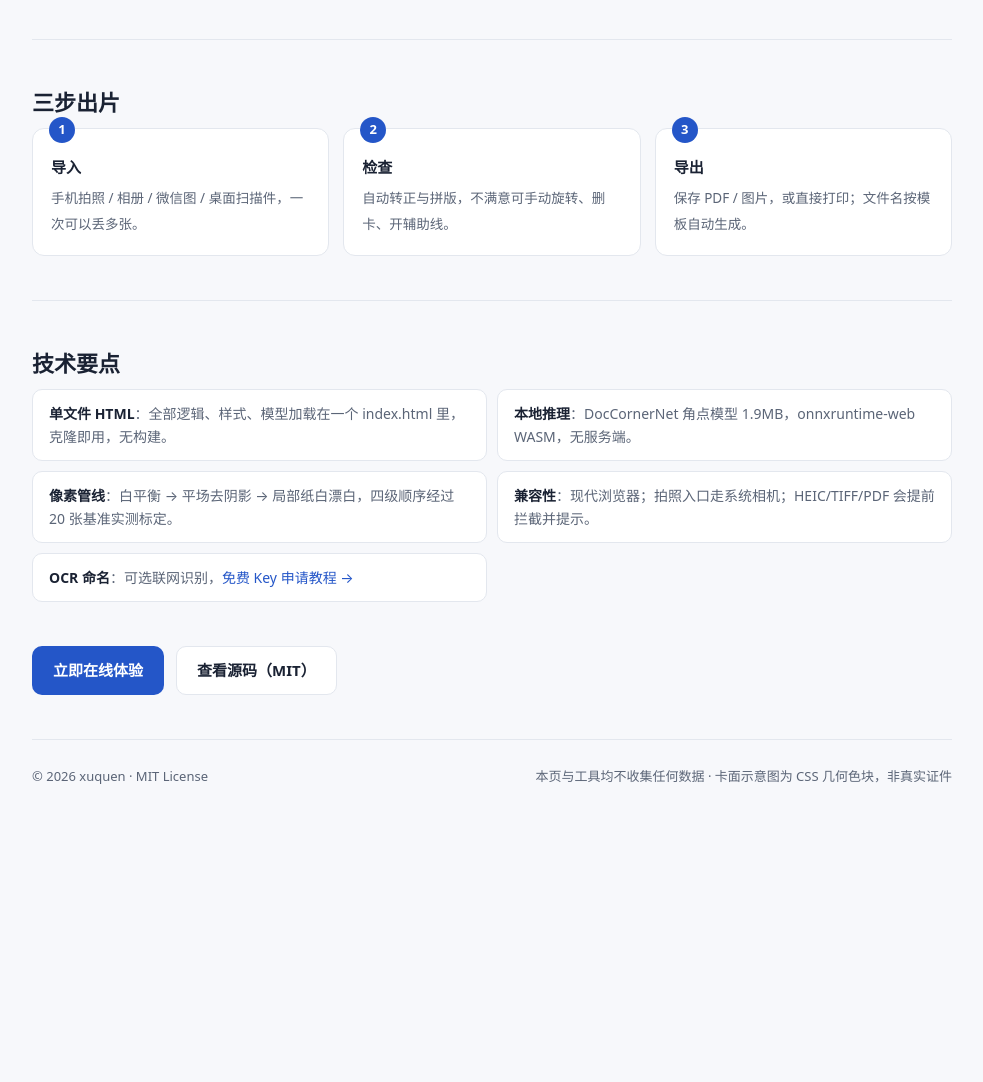
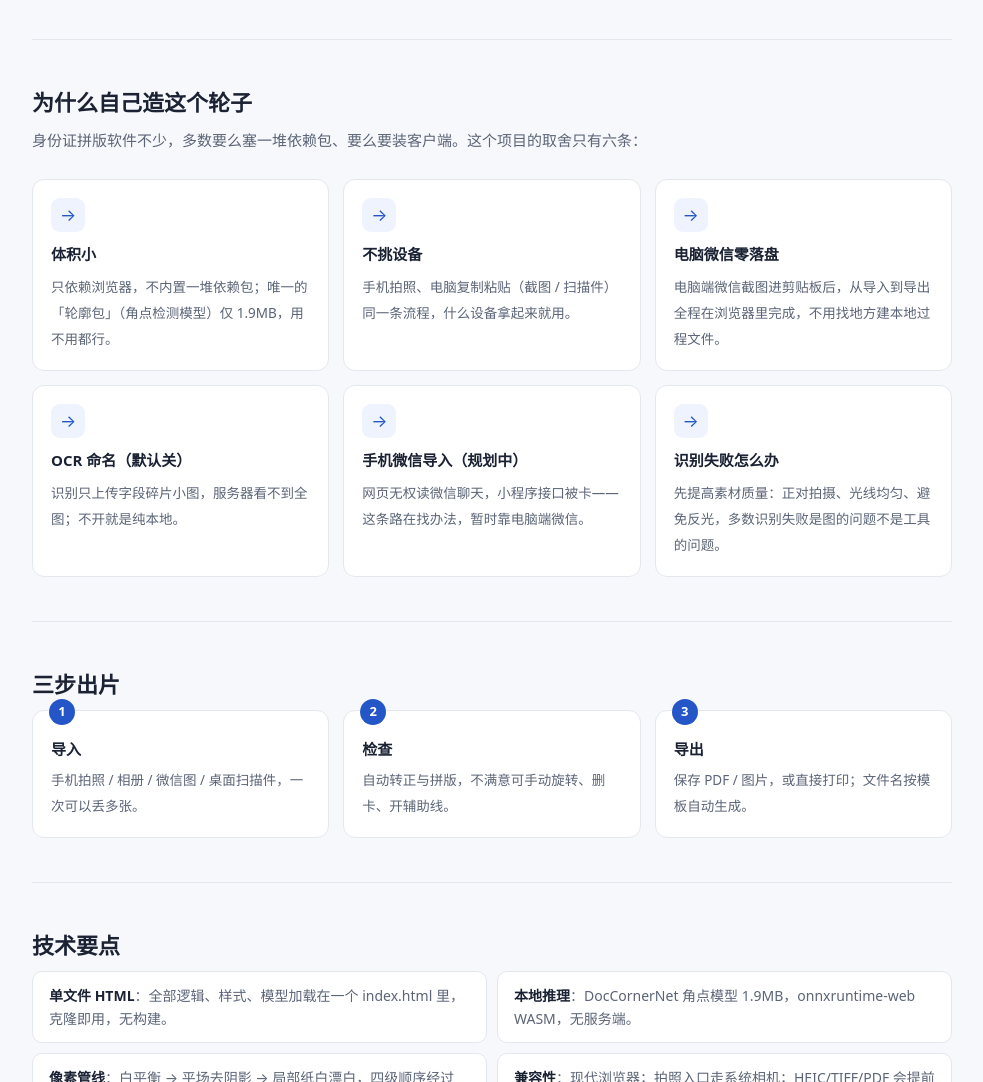
Before and after one commit to xuquen/sfzcopys, a plain HTML site: page index.html in a window 1280 px wide. Shown: the part 1120-2202 px from the top of the page, without its empty margins (148-1131 px from the left). Before the commit the page ends 1948 px from the top, so only its background shows below. Drawn offline with Linux system fonts and the light colour scheme.

Commit message:
docs: 项目定位「为什么自己造这个轮子」（六条取舍）加入展示页与 README

```diff
--- a/index.html
+++ b/index.html
@@ -140,6 +140,19 @@
   </section>
 
   <section>
+    <h2>为什么自己造这个轮子</h2>
+    <p class="sub">身份证拼版软件不少，多数要么塞一堆依赖包、要么要装客户端。这个项目的取舍只有六条：</p>
+    <div class="grid">
+      <div class="f"><span class="ic">→</span><b>体积小</b><span>只依赖浏览器，不内置一堆依赖包；唯一的「轮廓包」（角点检测模型）仅 1.9MB，用不用都行。</span></div>
+      <div class="f"><span class="ic">→</span><b>不挑设备</b><span>手机拍照、电脑复制粘贴（截图 / 扫描件）同一条流程，什么设备拿起来就用。</span></div>
+      <div class="f"><span class="ic">→</span><b>电脑微信零落盘</b><span>电脑端微信截图进剪贴板后，从导入到导出全程在浏览器里完成，不用找地方建本地过程文件。</span></div>
+      <div class="f"><span class="ic">→</span><b>OCR 命名（默认关）</b><span>识别只上传字段碎片小图，服务器看不到全图；不开就是纯本地。</span></div>
+      <div class="f"><span class="ic">→</span><b>手机微信导入（规划中）</b><span>网页无权读微信聊天，小程序接口被卡——这条路在找办法，暂时靠电脑端微信。</span></div>
+      <div class="f"><span class="ic">→</span><b>识别失败怎么办</b><span>先提高素材质量：正对拍摄、光线均匀、避免反光，多数识别失败是图的问题不是工具的问题。</span></div>
+    </div>
+  </section>
+
+  <section>
     <h2>三步出片</h2>
     <div class="steps">
       <div class="step"><b>导入</b><span>手机拍照 / 相册 / 微信图 / 桌面扫描件，一次可以丢多张。</span></div>
```
Also changed, not shown: 1 other file.
